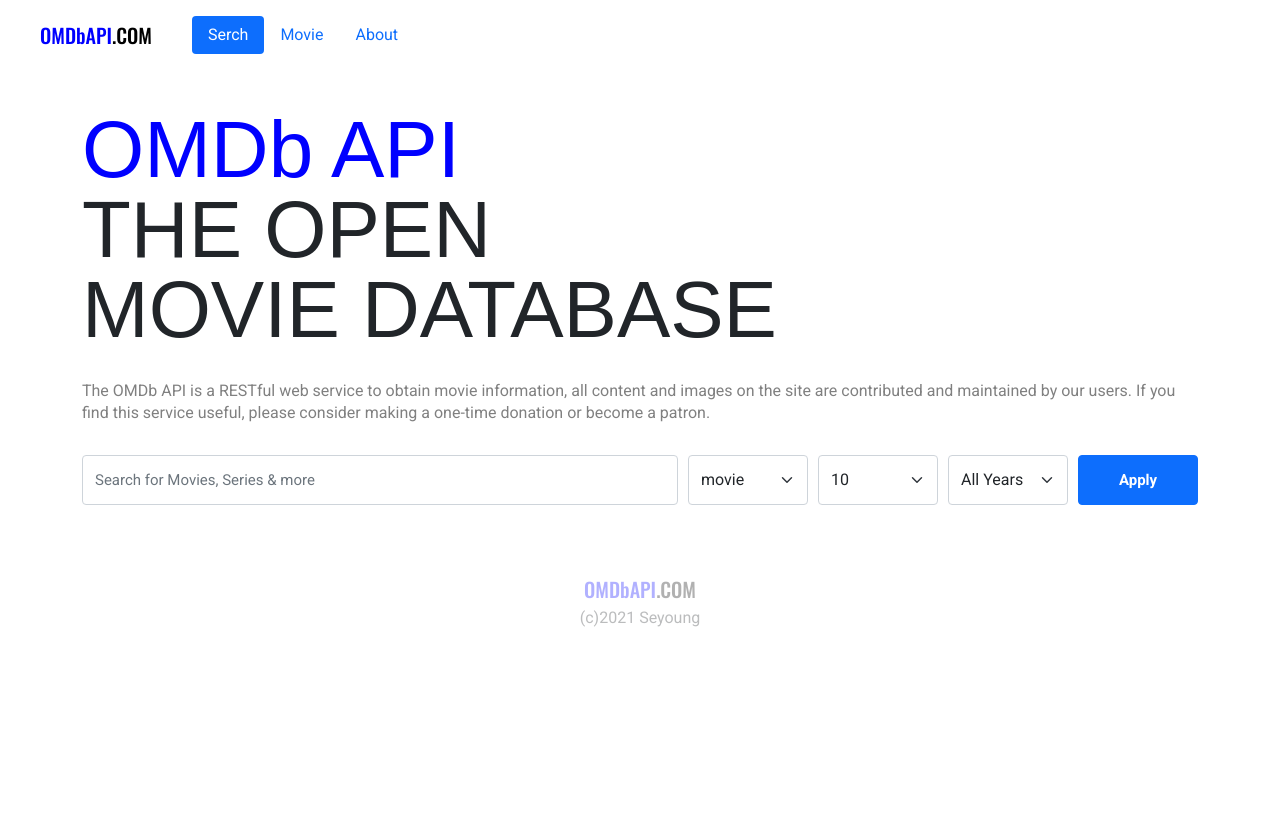
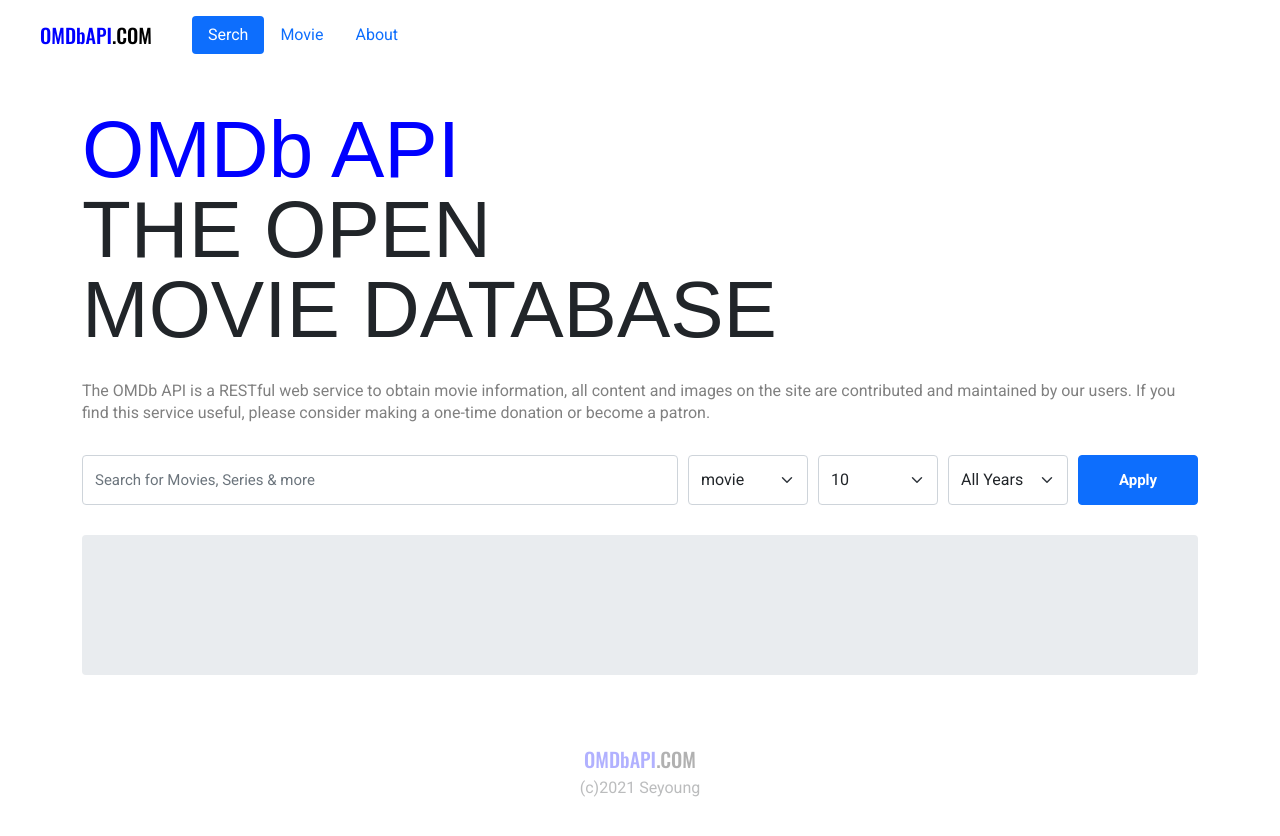
Before and after one commit to hotsauceuniverse/Vue-MovieSearch, a Vue app: page /#/ in a window 1280 px wide. Shown: the top 836 px of the page. Before the commit the page ends 800 px from the top, so only its background shows below. Built offline with nearby package versions, Linux system fonts and the light colour scheme.

Commit message:
Update MovieList.vue

```diff
--- a/src/components/MovieList.vue
+++ b/src/components/MovieList.vue
@@ -1,10 +1,19 @@
 <template>
   <div class="container">
-    <div class="inner">
-      <MovieItem
+    <div
+      :class="{ 'no-result': !movies.length }"
+      class="inner">
+      <div
+        v-if="loading"
+        class="spinner-border text-primary"></div>
+      <div v-if="message" class="message">
+        {{ message }}
+      </div>
+      <div v-else class="movies">
+        <MovieItem
         v-for="movie in movies"
         :key="movie.imdbID"
-        :movie="movie" />
+        :movie="movie" /></div>
     </div>
   </div>
   <!-- v-for의 movies는 computed의 movies(배열 데이터) -->
@@ -15,10 +24,17 @@
 
 <script>
 import MovieItem from './MovieItem.vue'
+
 export default {
   computed: {
     movies() {
       return this.$store.state.movie.movies
+    },
+    message() {
+      return this.$store.state.movie.message
+    },
+    loading() {
+      return this.$store.state.movie.loading
     }
   },
 
@@ -27,3 +43,29 @@
   }
 }
 </script>
+
+<style lang="scss" scoped>
+@import "../scss/main.scss";
+
+.container {
+  margin-top: 30px;
+  .inner {
+    background-color: $gray-200;
+    padding: 10px 0;
+    border-radius: 4px;
+    text-align: center;
+    &.no-result {
+      padding: 70px 0;
+    }
+  }
+  .message {
+    color: $gray-400;
+    font-size : 20px;
+  }
+  .movies {
+    display: flex;
+    flex-wrap: wrap;
+    justify-content: center;
+  }
+}
+</style>
```
